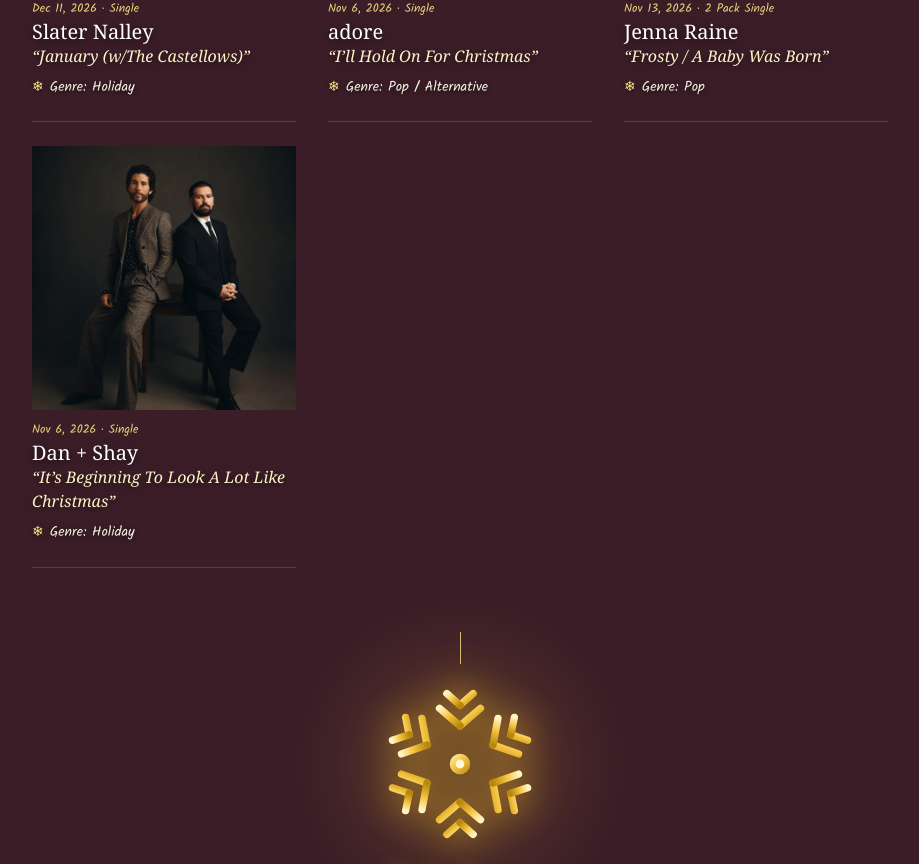
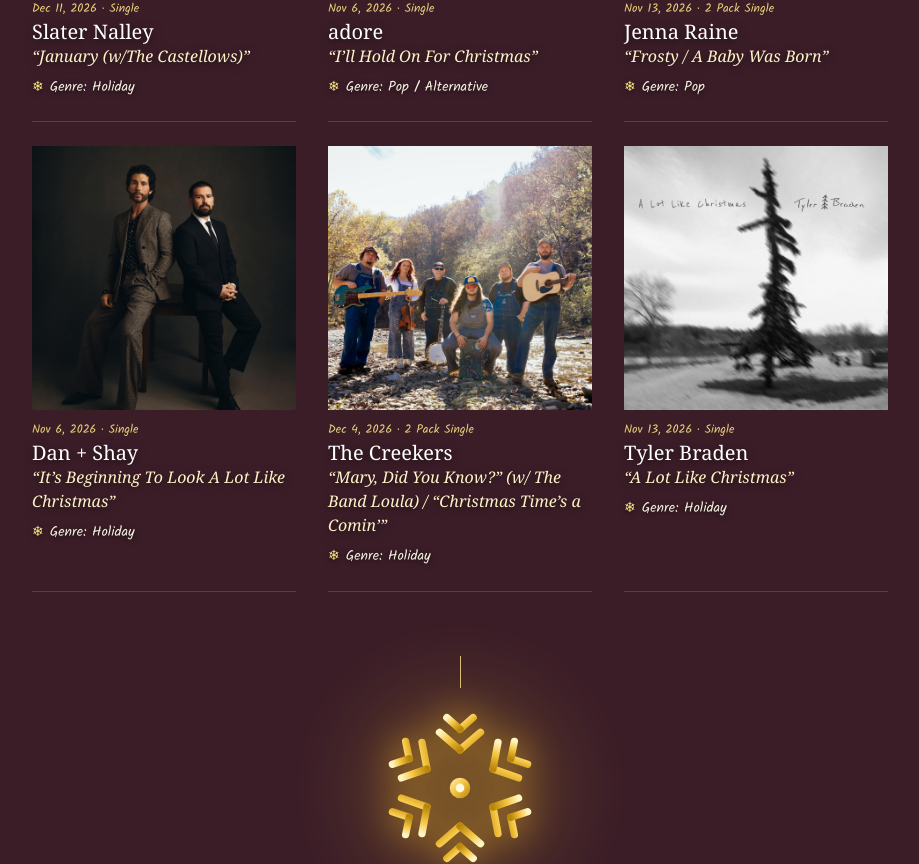
Before and after one commit to reneeworkman-dot/warner-2026-holiday-releases, a React (Vite) app: page / in a window 1280 px wide. Shown: the part 1598-2462 px from the top of the page, without its empty margins (180-1099 px from the left). Built offline with nearby package versions, Linux system fonts and the light colour scheme; a web font is replaced by a local one.

Commit message:
Move The Creekers and Tyler Braden into Coming This Season and update their photos.

```diff
--- a/src/App.tsx
+++ b/src/App.tsx
@@ -20,6 +20,8 @@
   ['adore', '“I’ll Hold On For Christmas”'],
   ['Jenna Raine', '“Frosty / A Baby Was Born”'],
   ['Dan + Shay', '“It’s Beginning To Look A Lot Like Christmas”'],
+  ['The Creekers', '“Mary, Did You Know?” (w/ The Band Loula) / “Christmas Time’s a Comin’”'],
+  ['Tyler Braden', '“A Lot Like Christmas”'],
 ];
 
 const cheerKeys: Array<[string, string]> = [
@@ -43,7 +45,7 @@
 
 const catalogue = catalogueReleases();
 const previousOrder = [...catalogue.slice(0, 12), ...newReleases, ...catalogue.slice(12)];
-const byKey = new Map(previousOrder.map((release) => [releaseKey(release), release]));
+const byKey = new Map([...previousOrder, ...addedReleases].map((release) => [releaseKey(release), release]));
 const pick = (keys: Array<[string, string]>) =>
   keys.map(([artist, title]) => {
     const release = byKey.get(`${artist}\0${title}`);
@@ -57,7 +59,7 @@
 const placed = new Set([...comingReleases, ...cheerReleases].map(releaseKey));
 const remainingReleases = [
   ...previousOrder.filter((release) => !placed.has(releaseKey(release))),
-  ...addedReleases,
+  ...addedReleases.filter((release) => !placed.has(releaseKey(release))),
 ];
 
 export const App: React.FC = () => {
--- a/src/data/catalogFull.ts
+++ b/src/data/catalogFull.ts
@@ -229,6 +229,7 @@
   {
     id: 'the-creekers',
     artist: 'The Creekers',
+    coverImage: 'covers/the-creekers.jpg',
     title: '“Mary, Did You Know?” (w/ The Band Loula) / “Christmas Time’s a Comin’”',
     format: '2 Pack Single',
     genre: 'Holiday',
```
Also changed, not shown: public/covers/the-creekers.jpg (added), public/covers/tyler-braden.jpg.
